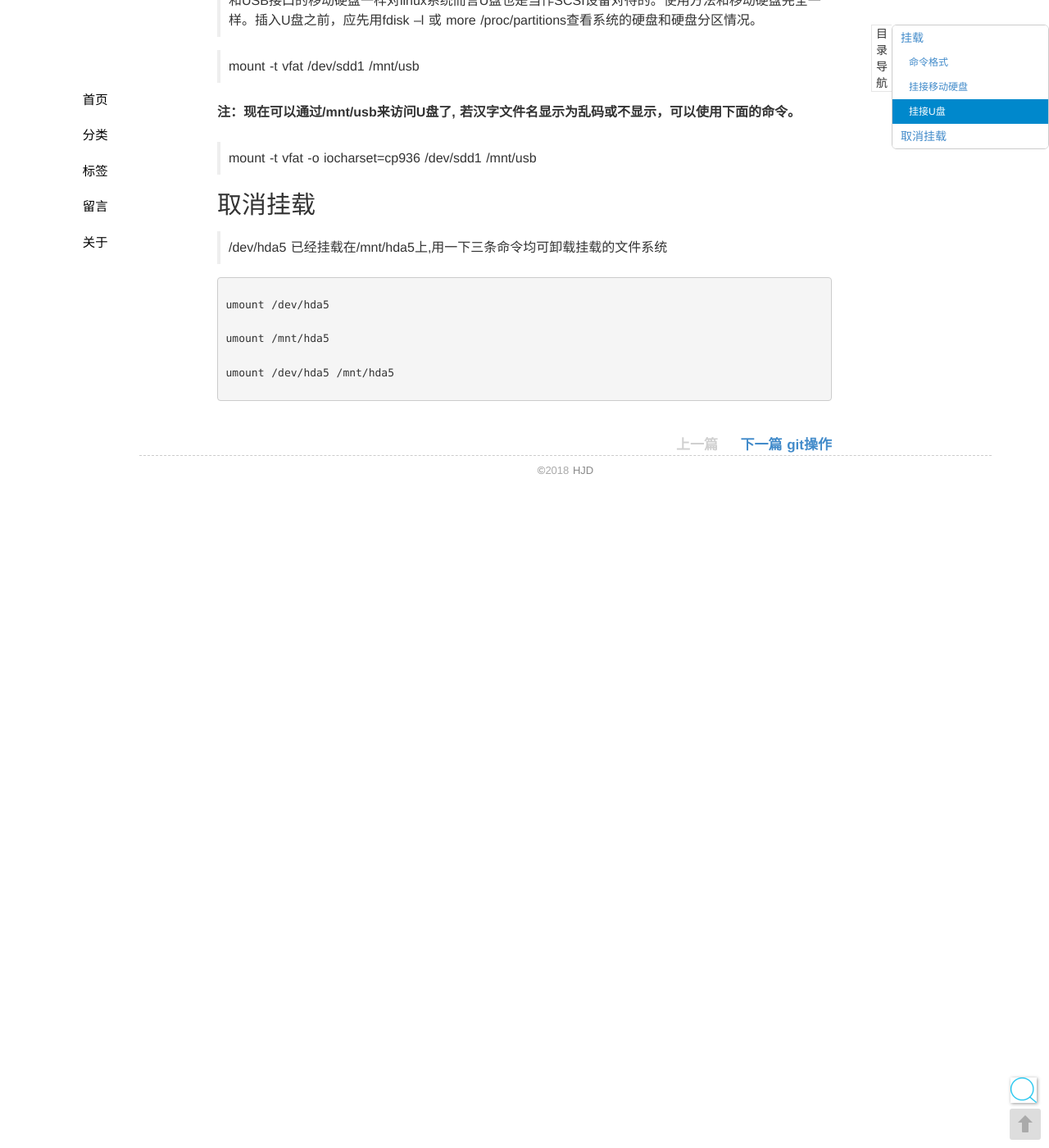
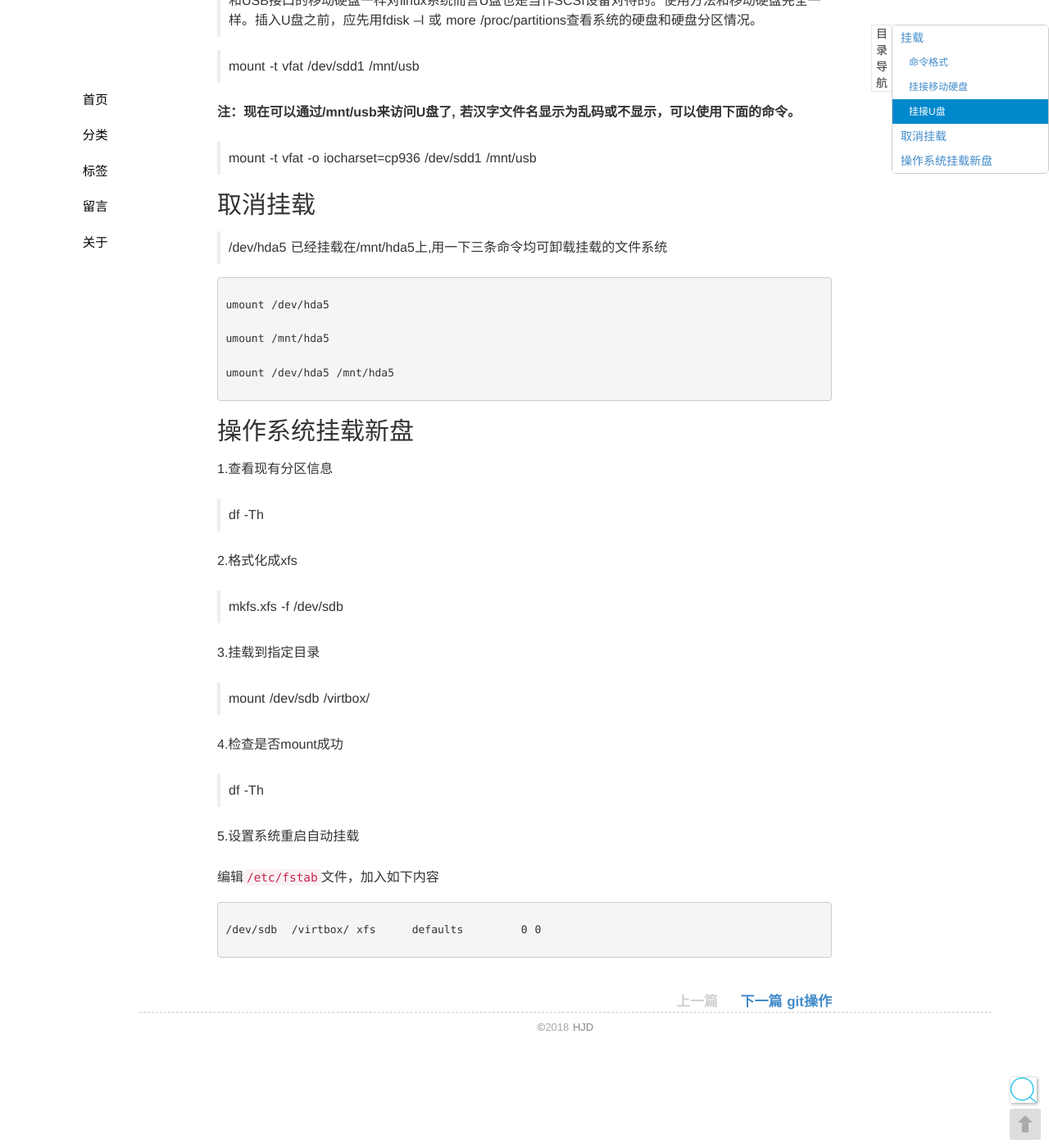
Before and after one commit to seekplum/seekplum.github.io, a Jekyll site: the page built from _posts/2016-11-06-mount-umount.md, in a window 1280 px wide and 1400 px high, scrolled down 1734 px. Shown: the whole window at 82% size. Built offline with Jekyll 4.4.1, drawn with Linux system fonts in a browser that asks for light colours; comment, search, counter and statistics services are not loaded.

Commit message:
mount磁盘

````diff
--- a/_posts/2016-11-06-mount-umount.md
+++ b/_posts/2016-11-06-mount-umount.md
@@ -90,3 +90,28 @@ umount /mnt/hda5
 
 umount /dev/hda5 /mnt/hda5
 ```
+
+## 操作系统挂载新盘
+1.查看现有分区信息
+
+> df -Th
+
+2.格式化成xfs
+
+> mkfs.xfs -f /dev/sdb
+
+3.挂载到指定目录
+
+> mount /dev/sdb /virtbox/
+
+4.检查是否mount成功
+
+> df -Th
+
+5.设置系统重启自动挂载
+
+编辑`/etc/fstab`文件，加入如下内容
+
+```bash
+/dev/sdb  /virtbox/ xfs     defaults        0 0
+```
````
